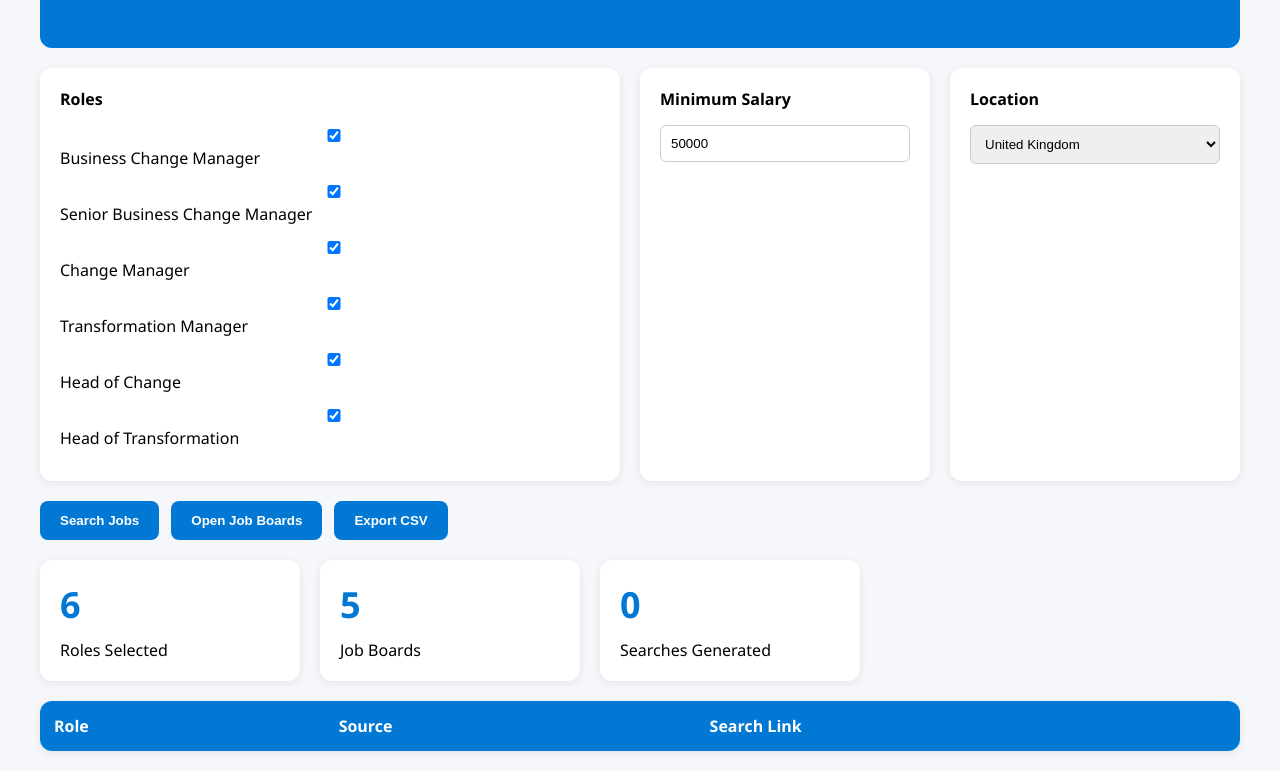
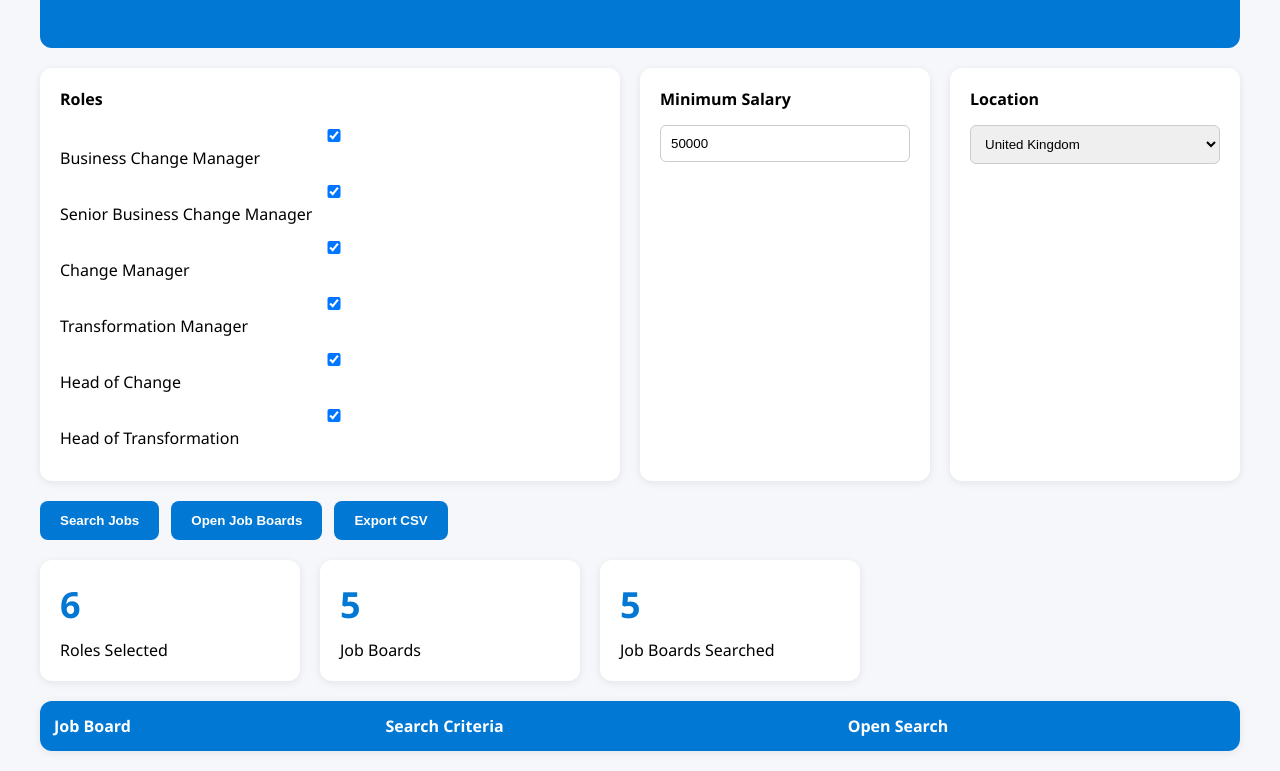
Before and after one commit to damilolaogunleye/business-change-job-finder, a plain HTML site: page index.html in a window 1280 px wide. Shown: the part 139-910 px from the top of the page. Drawn offline with Linux system fonts and the light colour scheme.

Commit message:
Update index.html

```diff
--- a/index.html
+++ b/index.html
@@ -97,27 +97,18 @@
 <section class="summary">
 
     <div class="card">
-
         <h2 id="rolesSelected">6</h2>
-
         <span>Roles Selected</span>
-
     </div>
 
     <div class="card">
-
         <h2>5</h2>
-
         <span>Job Boards</span>
-
     </div>
 
     <div class="card">
-
-        <h2 id="resultsCount">0</h2>
-
-        <span>Searches Generated</span>
-
+        <h2 id="resultsCount">5</h2>
+        <span>Job Boards Searched</span>
     </div>
 
 </section>
@@ -127,17 +118,11 @@
 <table id="resultsTable">
 
 <thead>
-
 <tr>
-
-                <th>Role</th>
-
-                <th>Source</th>
-
-                <th>Search Link</th>
-
+<th>Job Board</th>
+<th>Search Criteria</th>
+<th>Open Search</th>
 </tr>
-
 </thead>
 
 <tbody>
```
Lines whose indentation alone changed are shown as unchanged.
